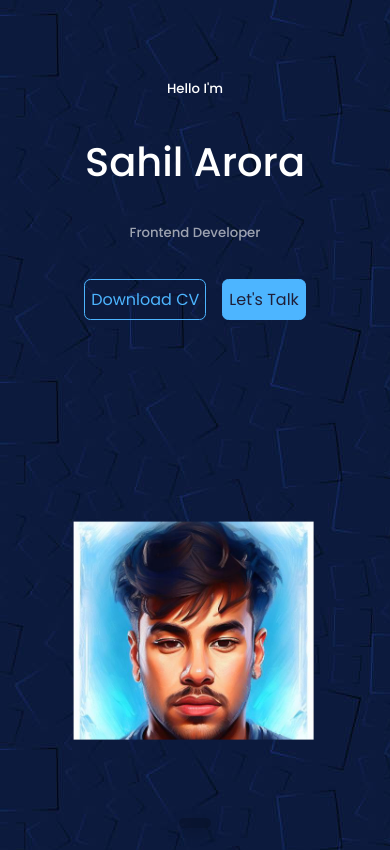
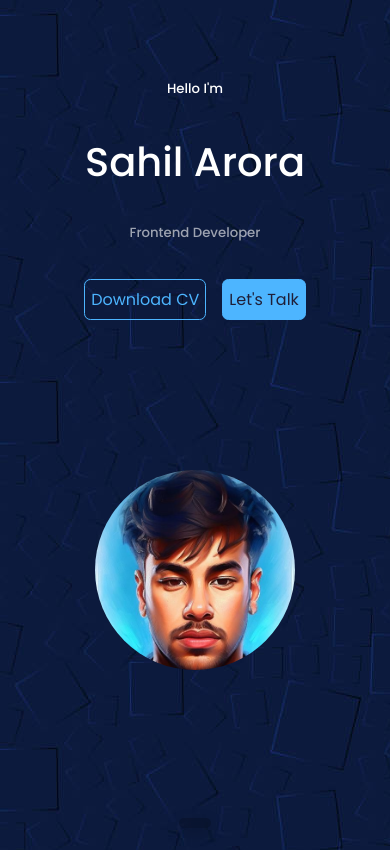
Before and after one commit to Sahil-2309/Portfolio-Main, a React (Create React App) app: page / in a window 390 px wide. Shown: the top 850 px of the page. Built offline with nearby package versions, Linux system fonts and the light colour scheme; a web font is replaced by a local one.

Commit message:
final change

```diff
--- a/src/components/header/Header.css
+++ b/src/components/header/Header.css
@@ -14,16 +14,7 @@ header {
   gap: 1rem;
   justify-content: center;
 }
-.me {
-  width: 22rem;
-  height: 30rem;
-  position: absolute;
-  left: 50%;
-  top: 50%;
-  transform: translate(-50%, -50%);
-  padding: 5rem 1.5rem 1rem 1rem;
-  margin-top: 12rem;
-}
+
 .header__socials {
   display: flex;
   flex-direction: column;
@@ -39,6 +30,24 @@ header {
   height: 10rem;
   background: var(--color-primary);
 }
+.me {
+  position: relative;
+  display: flex;
+  justify-content: center;
+  align-items: center;
+  width: 300px;
+  height: 300px;
+  border-radius: 50%;
+  overflow: hidden;
+  margin: 0 auto;
+  margin-top: 150px;
+}
+.me img {
+  display: block;
+  width: 100%;
+  height: 100%;
+  object-fit: cover;
+}
 .scroll__down {
   position: absolute;
   right: -2.3rem;
@@ -47,15 +56,15 @@ header {
   font-weight: 300;
   font-size: 1.2rem;
 }
-@media screen and (max-width: 1024px) {
+@media screen and (max-width: 1024px) and (min-width: 601px) {
   header {
     height: 68vh;
   }
+  .cta {
+    margin-top: 80px;
+  }
   .me {
-    width: 18rem;
-    height: 25rem;
-    padding: 4rem 1rem 0.5rem 0.5rem;
-    margin-top: 15rem;
+    display: none;
   }
 }
 @media screen and (max-width: 600px) {
@@ -68,10 +77,11 @@ header {
   .scroll__down {
     display: none;
   }
+}
+@media (max-width: 700px) {
   .me {
-    width: 15rem;
-    height: 20rem;
-    padding: 3rem 0.5rem 0.3rem 0.3rem;
-    margin-top: 10rem;
+    width: 200px;
+    height: 200px;
+    margin-top: 150px;
   }
 }
```
